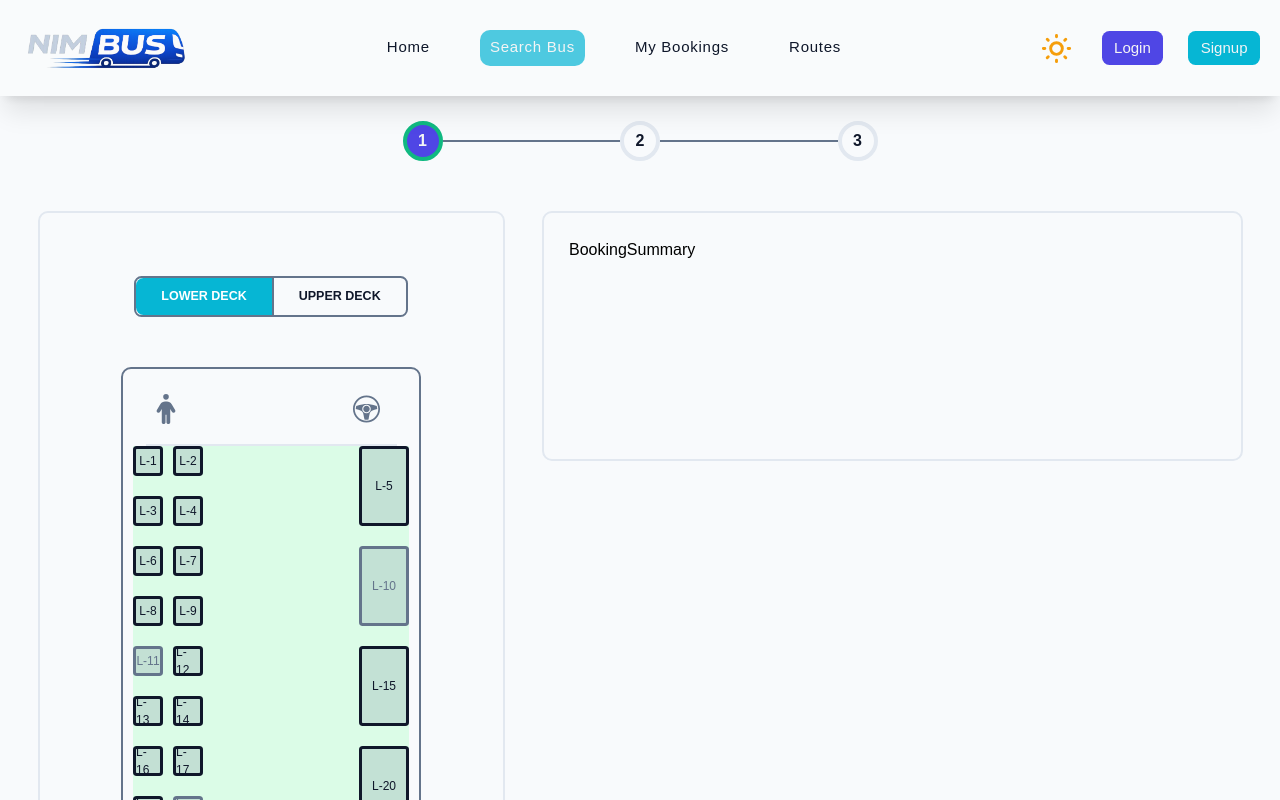
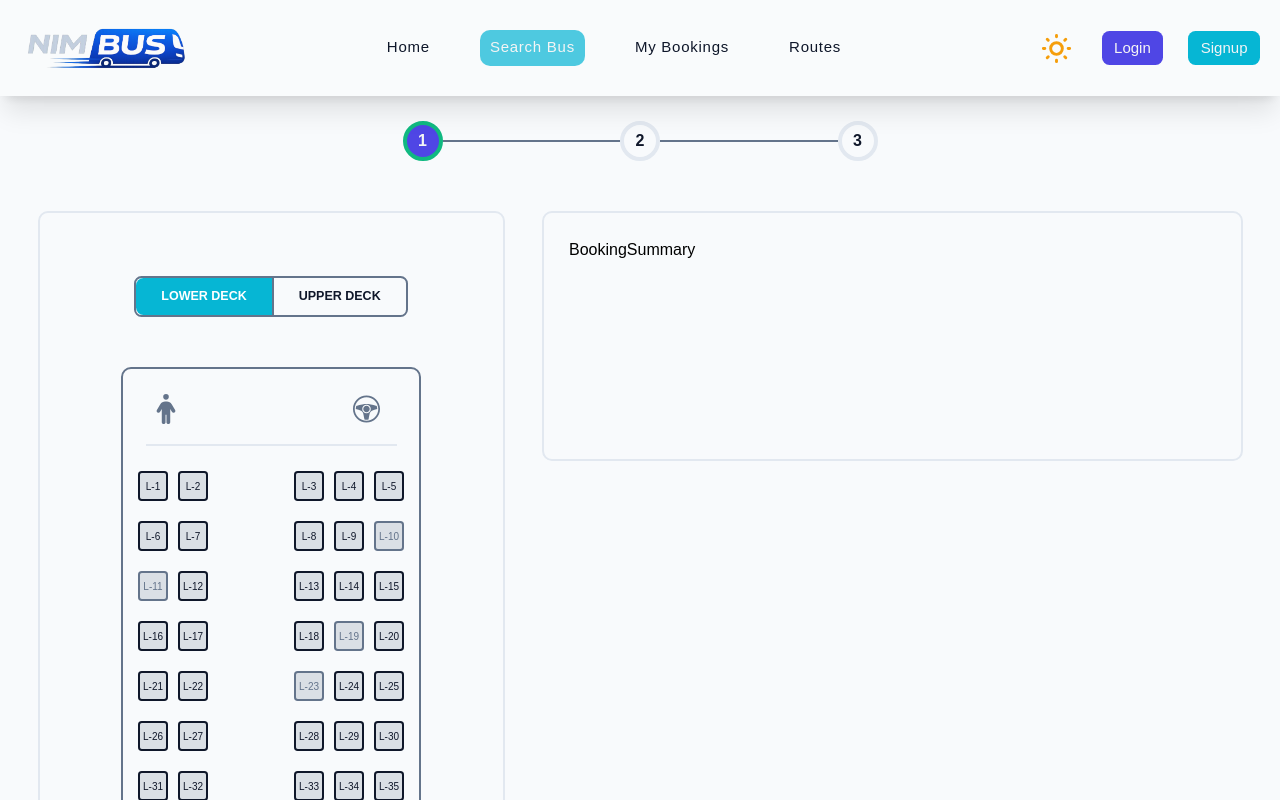
Before and after one commit to sudeshJha/bus-ticket-booking-system, a React (Vite) app: page /search_bus/1 in a window 1280 px wide. Shown: the top 800 px of the page. Built offline with nearby package versions, Linux system fonts and the light colour scheme.

Commit message:
seat layout fix

```diff
--- a/src/features/bus-booking/BusLayoutSection.jsx
+++ b/src/features/bus-booking/BusLayoutSection.jsx
@@ -4,8 +4,8 @@ import DeckSelection from "./DeckSelection";
 import BusLayout from "../bus-layout/BusLayout";
 
 const data = {
-  layout: "2X1",
-  type: "sleeper",
+  layout: "2X3",
+  type: "seater",
   bookedSeats: [
     "L-23",
     // "L-57",
--- a/src/features/bus-layout/BusLayout.jsx
+++ b/src/features/bus-layout/BusLayout.jsx
@@ -40,7 +40,7 @@ const BusLayout = ({ data, deck }) => {
         />
       </div>
 
-      <div className="bg-green-100 w-full">
+      <div className="pt-10 px-2 py-2 w-full">
         {deck === 1 && (
           <SleeperLayout
             layout={"1X1"}
@@ -52,7 +52,7 @@ const BusLayout = ({ data, deck }) => {
           <SeaterLayout
             layout={layout}
             type={type}
-            seats={seats.lower}
+            seats={seats}
             seaterRow={seaterRow}
             sleeperRow={sleeperRow}
           />
--- a/src/features/bus-layout/Seat.jsx
+++ b/src/features/bus-layout/Seat.jsx
@@ -31,9 +31,9 @@ const Seat = ({ seat, deck = 0 }) => {
 
   return (
     <div
-      className={`${type === "seater" ? "h-12 w-12" : "w-20 h-32"}  ${legend.textColor} ${legend.bgColor} rounded-md border-3 flex items-center justify-center ${status === "booked" ? "cursor-no-drop" : "cursor-pointer"}`}
+      className={`${type === "seater" ? "h-12 w-12" : "w-20 h-36"}  ${legend.textColor} ${legend.bgColor} rounded-md border-2 flex items-center justify-center ${status === "booked" ? "cursor-no-drop" : "cursor-pointer"}`}
     >
-      <span className="text-[1.2rem]">{seatNo}</span>
+      <span className="text-[1rem]">{seatNo}</span>
     </div>
   );
 };
--- a/src/features/bus-layout/SeaterLayout.jsx
+++ b/src/features/bus-layout/SeaterLayout.jsx
@@ -2,13 +2,19 @@ import React from "react";
 import SleeperLayout from "./SleeperLayout";
 import SeatRow from "./SeatRow";
 
-const SeaterLayout = ({ layout, type, seats, seaterRow, sleeperRow }) => {
+const SeaterLayout = ({
+  layout,
+  type,
+  seats: { lower, upper },
+  seaterRow,
+  sleeperRow,
+}) => {
   const leftCol = Number(layout[0]);
   const rightCol = Number(layout[2]);
 
   if (type === "sleeper")
     return (
-      <SleeperLayout seats={seats} layout={layout} sleeperRow={sleeperRow} />
+      <SleeperLayout seats={upper} layout={layout} sleeperRow={sleeperRow} />
     );
 
   return (
@@ -23,8 +29,8 @@ const SeaterLayout = ({ layout, type, seats, seaterRow, sleeperRow }) => {
 
         return (
           <div className="flex items-center justify-between" key={i}>
-            <SeatRow seats={seats.slice(L_Start, L_End)} />
-            <SeatRow seats={seats.slice(R_Start, R_End)} />
+            <SeatRow seats={lower.slice(L_Start, L_End)} />
+            <SeatRow seats={lower.slice(R_Start, R_End)} />
           </div>
         );
       })}
```
